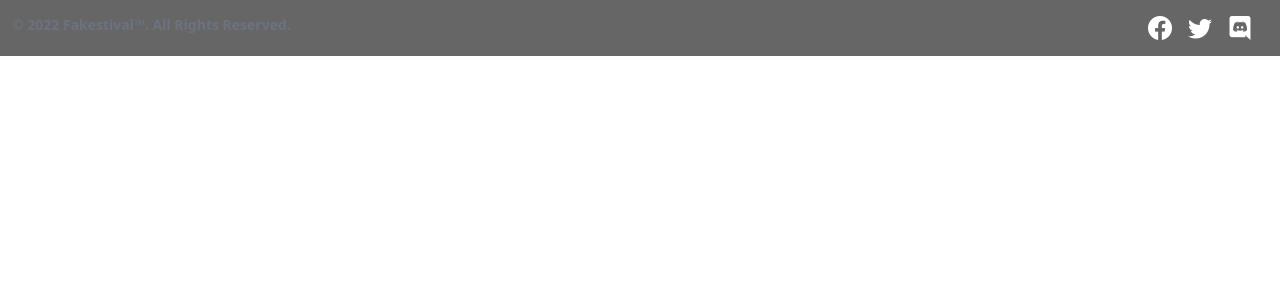
After one commit to Necromancer117/Projecte3, a PHP site: template App/Views/footer.php in a window 1280 px wide. The commit adds this page. Shown: the top 300 px of the page. Run offline with PHP 8.4, Linux system fonts and the light colour scheme; the template is opened without the code that fills it, so the values that code supplies are empty; some libraries are stand-ins or nearby versions.

Commit message:
its a footer

```diff
--- /dev/null
+++ b/App/Views/footer.php
@@ -0,0 +1,38 @@
+<!doctype html>
+<html lang="en">
+
+<head>
+  <!-- Required meta tags -->
+  <meta charset="utf-8">
+  <meta name="viewport" content="width=device-width, initial-scale=1, shrink-to-fit=no">
+  <!--Bootstrap icons-->
+  <link rel="stylesheet" href="https://cdn.jsdelivr.net/npm/bootstrap-icons@1.3.0/font/bootstrap-icons.css">
+
+  <!-- Tailwind CSS -->
+  <script src="https://cdn.tailwindcss.com"></script>
+
+
+  <title>Fake circ</title>
+</head>
+
+<body>
+    <footer class="w-full z-20 p-3 content-center flex flex-row decoration-white text-white font-bold bg-black bg-opacity-60">
+        <div>
+            <span class="text-sm text-gray-500 sm:text-center dark:text-gray-400 content-center">© 2022 <a href="https://sede.agenciatributaria.gob.es" class="hover:underline">Fakestival™</a>. All Rights Reserved.
+            </span>
+        </div>
+        <div class="ml-auto flex">
+            <div>
+                <a href="#" class="mr-4 hover:text-blue-700 text-2xl"><i class="bi bi-facebook"></i></a>
+            </div>
+            <div>
+                <a href="#" class="mr-4 hover:text-blue-700 text-2xl"><i class="bi bi-twitter"></i></a>
+            </div>
+            <div>
+                <a href="#" class="mr-4 hover:text-blue-700 text-2xl"><i class="bi bi-discord"></i></a>
+            </div>
+        </div>
+
+    </footer>
+</body>
+</html>
--- a/App/Views/portada.php
+++ b/App/Views/portada.php
@@ -57,7 +57,10 @@
   </div>
 
 
+  <?php
+    include "../App/Views/footer.php";
 
+  ?>
 
 </body>
 
```
